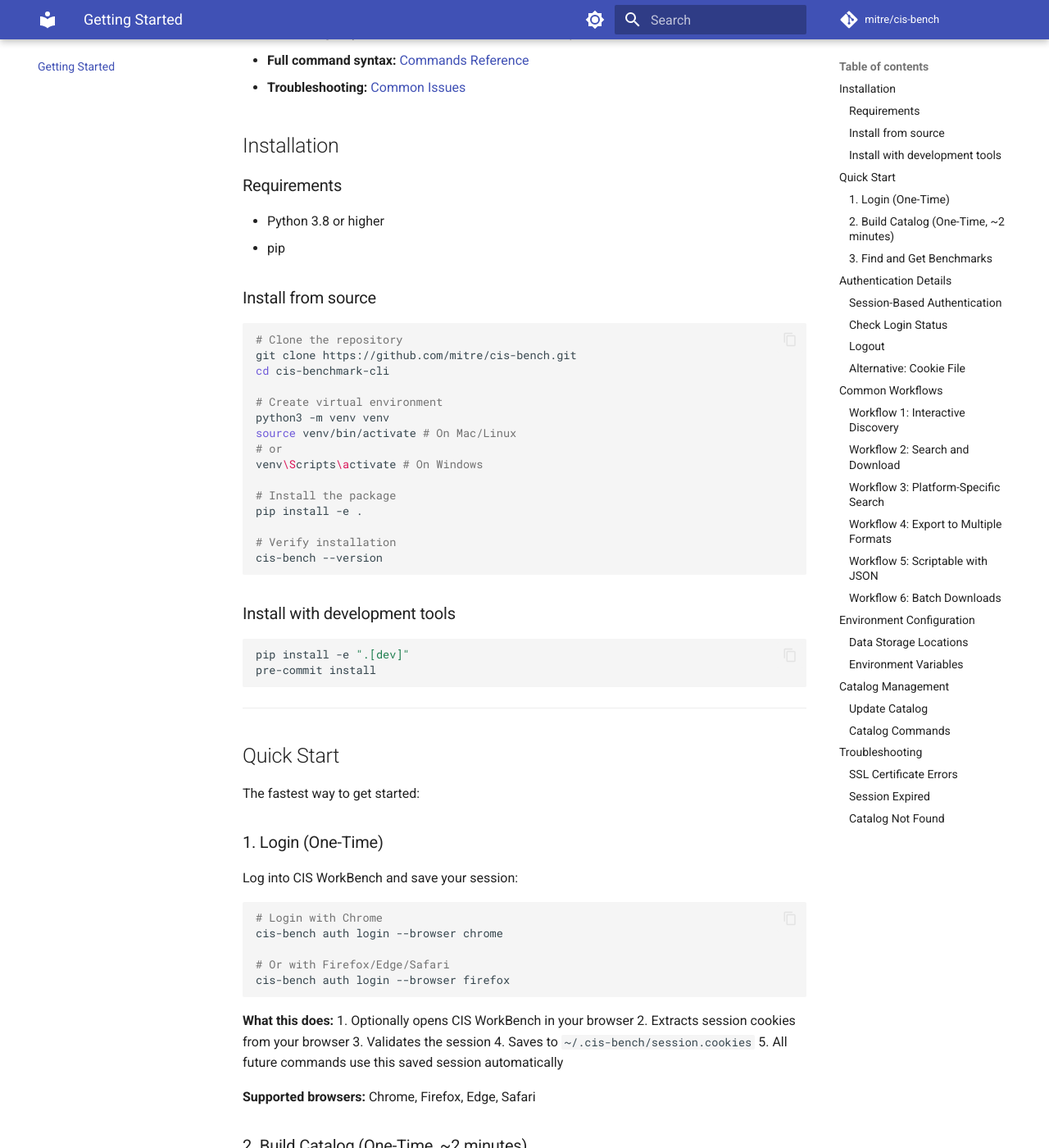
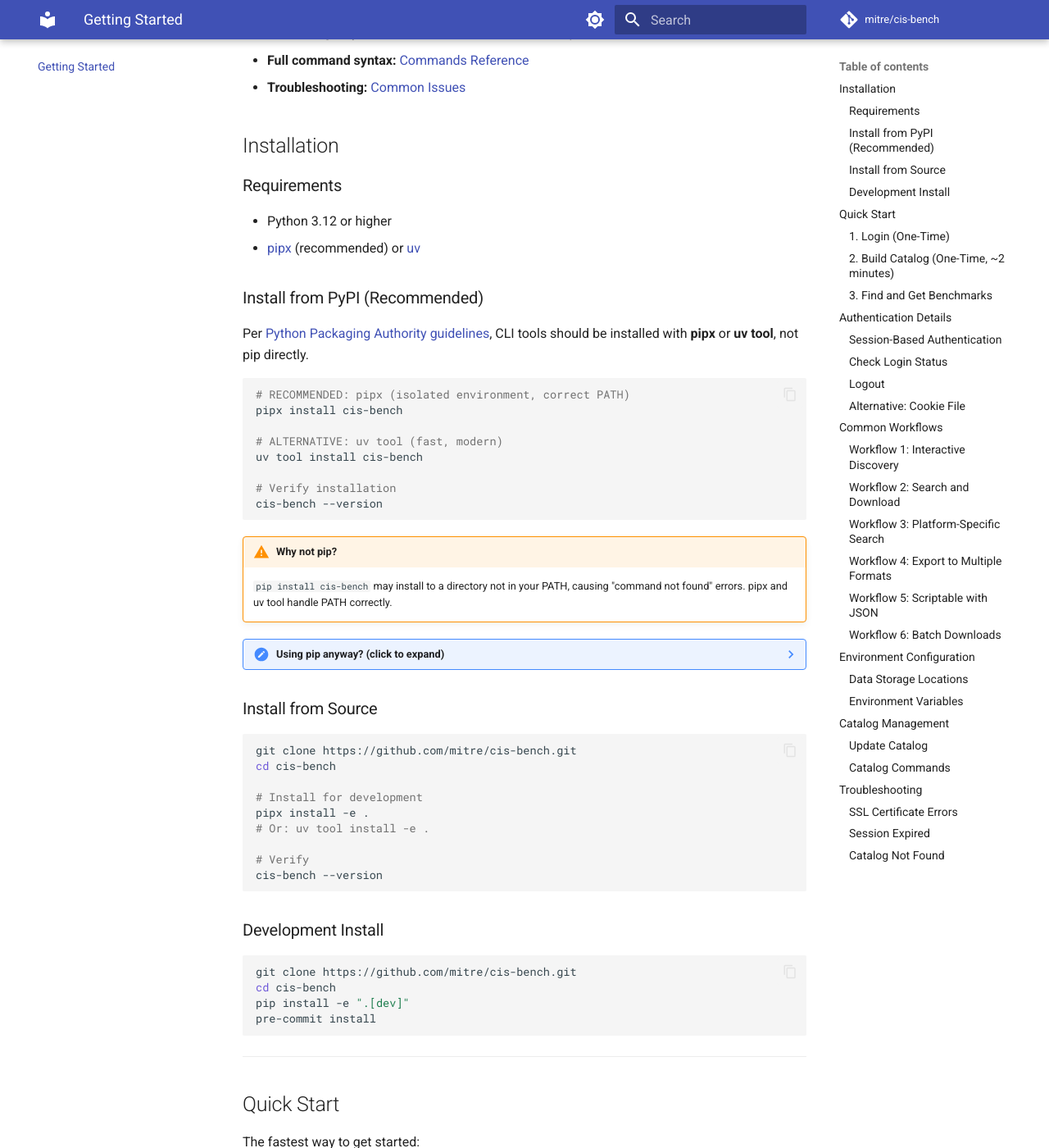
Before and after one commit to mitre/cis-bench, an MkDocs documentation site: the page built from docs/getting-started.md, in a window 1280 px wide and 1400 px high, scrolled down 259 px. Shown: the whole window at 82% size. Built offline with MkDocs 1.6.1 and Material for MkDocs 9.7.7, drawn with Linux system fonts in a browser that asks for light colours; comment, search, counter and statistics services are not loaded.

Commit message:
fix: correct CLI packaging for pipx/uv installation
- Add __main__.py for `python -m cis_bench` fallback
- Add pipx.run entry point for pipx compatibility
- Fix hardcoded version (now reads from importlib.metadata)
- Update author to MITRE SAF Team
- Add packaging verification job to CI (tests pipx install)
- Update docs to recommend pipx/uv over pip (per Python Packaging Authority)
- Fix 14 broken doc links (wrong case)
- Add CHANGELOG to mkdocs nav
- Docs now deploy after CI passes (not just after Release)

Authored by: Aaron Lippold <lippold@gmail.com>

````diff
--- a/docs/getting-started.md
+++ b/docs/getting-started.md
@@ -10,32 +10,61 @@
 
 ### Requirements
 
-- Python 3.8 or higher
-- pip
+- Python 3.12 or higher
+- [pipx](https://pipx.pypa.io/) (recommended) or [uv](https://docs.astral.sh/uv/)
 
-### Install from source
+### Install from PyPI (Recommended)
+
+Per [Python Packaging Authority guidelines](https://packaging.python.org/en/latest/guides/installing-stand-alone-command-line-tools/), CLI tools should be installed with **pipx** or **uv tool**, not pip directly.
 
 ```bash
-# Clone the repository
-git clone https://github.com/mitre/cis-bench.git
-cd cis-benchmark-cli
+# RECOMMENDED: pipx (isolated environment, correct PATH)
+pipx install cis-bench
 
-# Create virtual environment
-python3 -m venv venv
-source venv/bin/activate # On Mac/Linux
-# or
-venv\Scripts\activate # On Windows
-
-# Install the package
-pip install -e .
+# ALTERNATIVE: uv tool (fast, modern)
+uv tool install cis-bench
 
 # Verify installation
 cis-bench --version
 ```
 
-### Install with development tools
+!!! warning "Why not pip?"
+    `pip install cis-bench` may install to a directory not in your PATH, causing "command not found" errors. pipx and uv tool handle PATH correctly.
+
+??? note "Using pip anyway? (click to expand)"
+    ```bash
+    pip install cis-bench
+    ```
+
+    If you get `cis-bench: command not found`:
+
+    ```bash
+    # Option 1: Use module syntax (always works)
+    python -m cis_bench --version
+
+    # Option 2: Add pip's bin to PATH
+    export PATH="$HOME/.local/bin:$PATH"  # Add to ~/.bashrc or ~/.zshrc
+    ```
+
+### Install from Source
 
 ```bash
+git clone https://github.com/mitre/cis-bench.git
+cd cis-bench
+
+# Install for development
+pipx install -e .
+# Or: uv tool install -e .
+
+# Verify
+cis-bench --version
+```
+
+### Development Install
+
+```bash
+git clone https://github.com/mitre/cis-bench.git
+cd cis-bench
 pip install -e ".[dev]"
 pre-commit install
 ```
--- a/mkdocs.yml
+++ b/mkdocs.yml
@@ -69,6 +69,7 @@
       - MappingEngine User Guide: developer-guide/mapping-engine-guide.md
       - Testing Guide: developer-guide/testing.md
       - How To Add XCCDF Style: developer-guide/how-to-add-xccdf-style.md
+      - Adding PCI-DSS Support: developer-guide/adding-pci-dss.md
 
   - Technical Reference:
       - Mapping Engine Design: technical-reference/mapping-engine-design.md
@@ -83,6 +84,7 @@
       - Use Cases: about/use-cases.md
       - Future Features: about/future-features.md
       - Release Process: about/release-process.md
+      - Changelog: CHANGELOG.md
       - Glossary: about/glossary.md
 
 plugins:
--- a/pyproject.toml
+++ b/pyproject.toml
@@ -83,6 +83,11 @@
 Issues = "https://github.com/mitre/cis-bench/issues"
 
 [project.scripts]
+cis-bench = "cis_bench.cli.app:cli"
+
+# Enable `pipx run cis-bench` without --spec flag
+# See: https://packaging.python.org/en/latest/guides/creating-command-line-tools/
+[project.entry-points."pipx.run"]
 cis-bench = "cis_bench.cli.app:cli"
 
 [tool.setuptools]
````
Also changed, not shown: README.md (+55 -17 lines), docs/REFACTOR_SUMMARY.md (deleted, +0 -69 lines), docs/about/glossary.md (+2 -2 lines), docs/user-guide/troubleshooting.md (+39 -9 lines), docs/user-guide/xccdf-guide.md (+3 -3 lines), src/cis_bench/__init__.py (+5 -3 lines), 7 other files.
